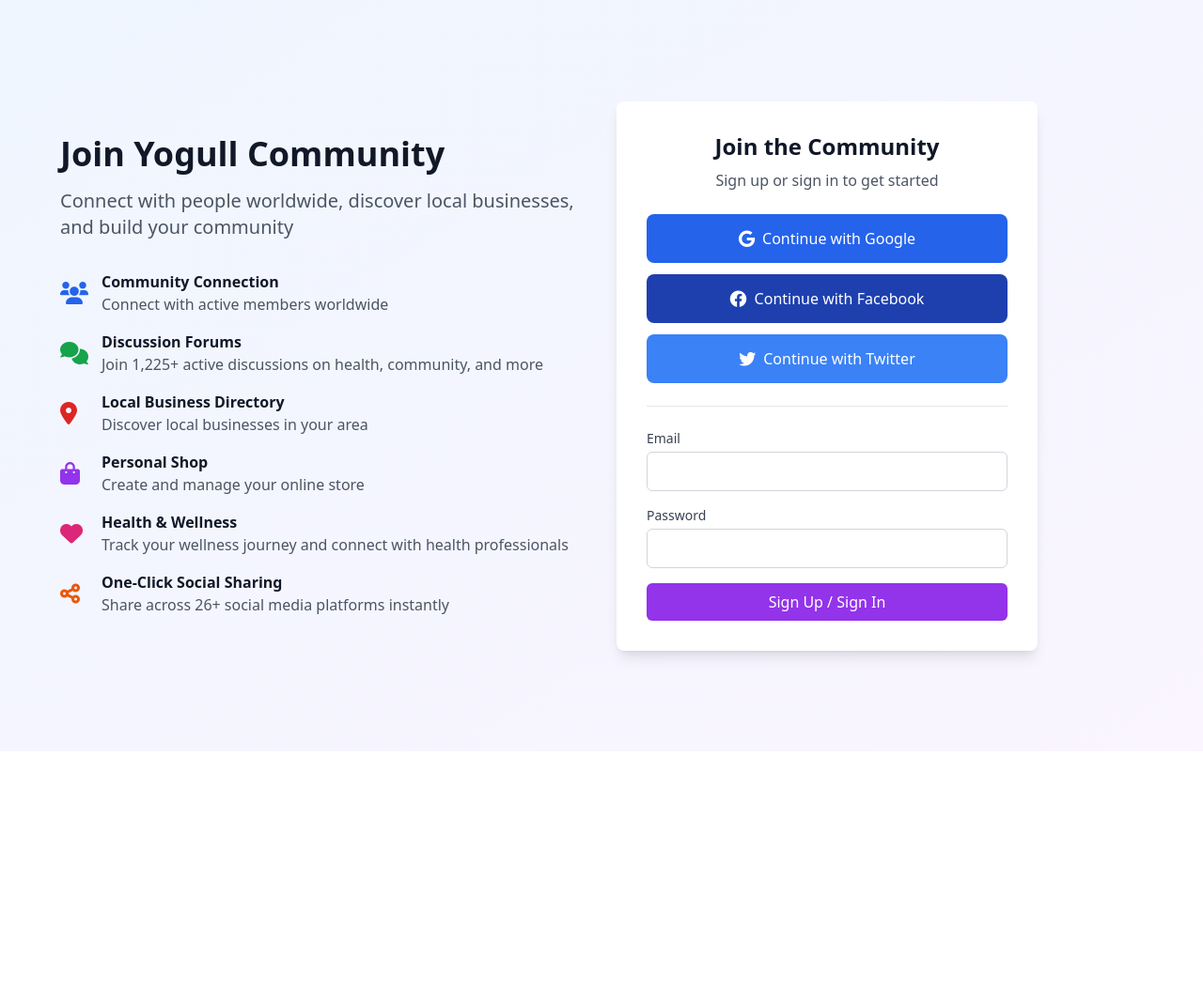
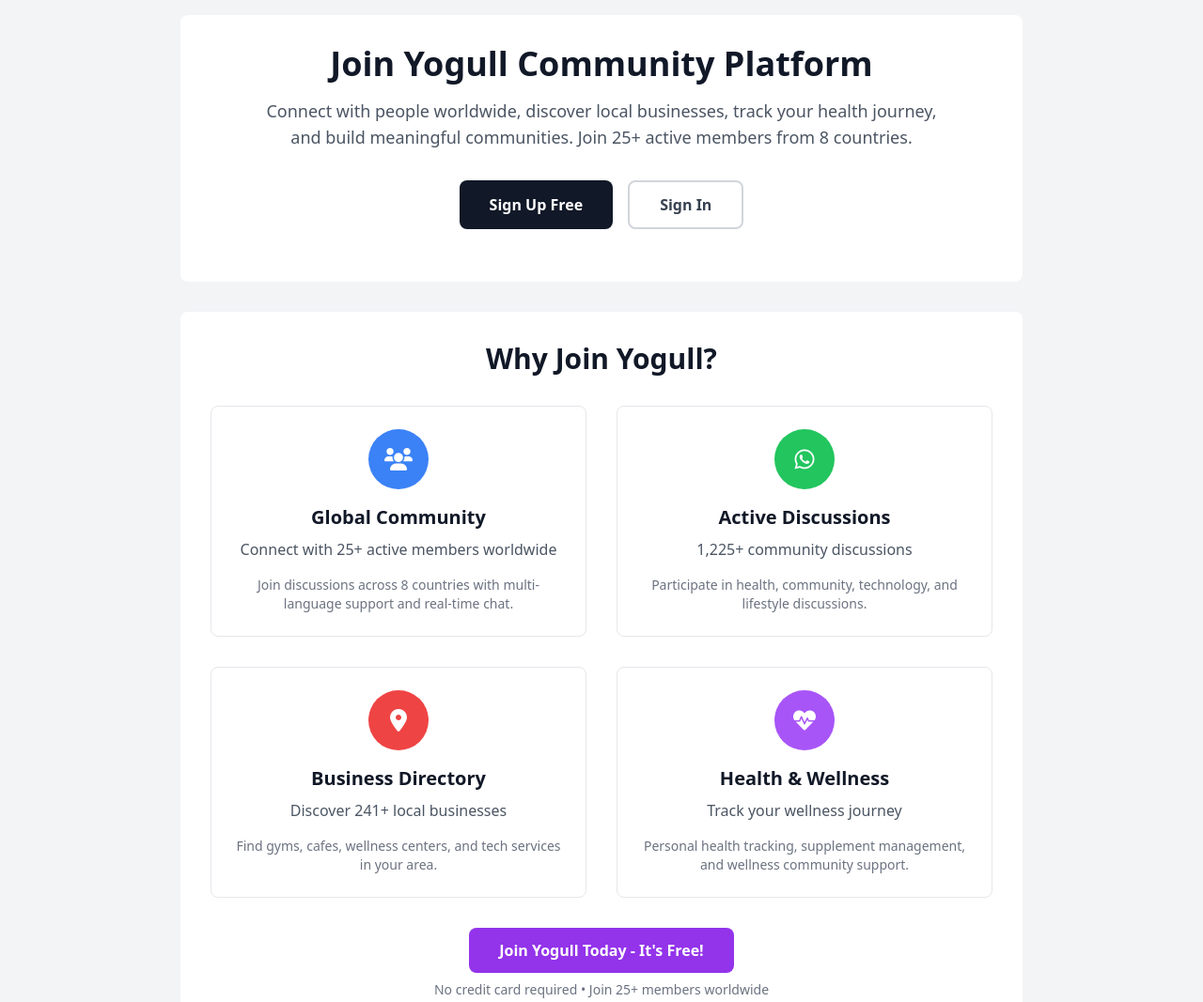
Before and after one commit to yogull/yogull-site, a plain HTML site: page index.html in a window 1280 px wide. Shown: the whole page at 94% size. Before the commit the page ends 800 px from the top, so only its background shows below. Drawn offline with nearby package versions, Linux system fonts and the light colour scheme.

Commit message:
Update index.html

```diff
--- a/index.html
+++ b/index.html
@@ -10,110 +10,88 @@
 <body class="bg-white">
 
 <!-- Landing/Signup Section -->
-<div id="landing" class="min-h-screen bg-gradient-to-br from-blue-50 to-purple-50">
+<div id="landing" class="min-h-screen bg-gray-100">
     <div class="min-h-screen flex items-center justify-center p-4">
-        <div class="max-w-6xl w-full grid lg:grid-cols-2 gap-8 items-center">
+        <div class="max-w-4xl w-full">
 
-            <!-- Left side - Platform benefits (About Us Information) -->
-            <div class="space-y-6">
-                <div class="text-center lg:text-left">
-                    <h1 class="text-4xl font-bold text-gray-900 mb-4">Join Yogull Community</h1>
-                    <p class="text-xl text-gray-600 mb-8">Connect with people worldwide, discover local businesses, and build your community</p>
-                </div>
+            <!-- Main Header Section -->
+            <div class="bg-white rounded-lg p-8 mb-8 text-center">
+                <h1 class="text-4xl font-bold text-gray-900 mb-4">Join Yogull Community Platform</h1>
+                <p class="text-lg text-gray-600 mb-8">
+                    Connect with people worldwide, discover local businesses, track your health journey,<br>
+                    and build meaningful communities. Join 25+ active members from 8 countries.
+                </p>
 
-                <div class="grid gap-4">
-                    <div class="flex items-center space-x-3">
-                        <i class="fas fa-users text-blue-600 text-2xl w-8"></i>
-                        <div>
-                            <h3 class="font-semibold text-gray-900">Community Connection</h3>
-                            <p class="text-gray-600">Connect with active members worldwide</p>
-                        </div>
-                    </div>
-
-                    <div class="flex items-center space-x-3">
-                        <i class="fas fa-comments text-green-600 text-2xl w-8"></i>
-                        <div>
-                            <h3 class="font-semibold text-gray-900">Discussion Forums</h3>
-                            <p class="text-gray-600">Join 1,225+ active discussions on health, community, and more</p>
-                        </div>
-                    </div>
-
-                    <div class="flex items-center space-x-3">
-                        <i class="fas fa-map-marker-alt text-red-600 text-2xl w-8"></i>
-                        <div>
-                            <h3 class="font-semibold text-gray-900">Local Business Directory</h3>
-                            <p class="text-gray-600">Discover local businesses in your area</p>
-                        </div>
-                    </div>
-
-                    <div class="flex items-center space-x-3">
-                        <i class="fas fa-shopping-bag text-purple-600 text-2xl w-8"></i>
-                        <div>
-                            <h3 class="font-semibold text-gray-900">Personal Shop</h3>
-                            <p class="text-gray-600">Create and manage your online store</p>
-                        </div>
-                    </div>
-
-                    <div class="flex items-center space-x-3">
-                        <i class="fas fa-heart text-pink-600 text-2xl w-8"></i>
-                        <div>
-                            <h3 class="font-semibold text-gray-900">Health & Wellness</h3>
-                            <p class="text-gray-600">Track your wellness journey and connect with health professionals</p>
-                        </div>
-                    </div>
-
-                    <div class="flex items-center space-x-3">
-                        <i class="fas fa-share-alt text-orange-600 text-2xl w-8"></i>
-                        <div>
-                            <h3 class="font-semibold text-gray-900">One-Click Social Sharing</h3>
-                            <p class="text-gray-600">Share across 26+ social media platforms instantly</p>
-                        </div>
-                    </div>
+                <div class="flex justify-center space-x-4 mb-6">
+                    <button onclick="showDashboard()" class="bg-gray-900 hover:bg-gray-800 text-white px-8 py-3 rounded-lg font-semibold">
+                        Sign Up Free
+                    </button>
+                    <button onclick="showDashboard()" class="bg-white hover:bg-gray-50 text-gray-700 border-2 border-gray-300 px-8 py-3 rounded-lg font-semibold">
+                        Sign In
+                    </button>
                 </div>
             </div>
 
-            <!-- Right side - Sign in/up box -->
-            <div className="flex justify-center lg:justify-end">
-                <div class="bg-white shadow-lg rounded-lg p-8 w-full max-w-md">
-                    <div class="text-center mb-6">
-                        <h2 class="text-2xl font-bold text-gray-900 mb-2">Join the Community</h2>
-                        <p class="text-gray-600">Sign up or sign in to get started</p>
+            <!-- Why Join Yogull Section -->
+            <div class="bg-white rounded-lg p-8">
+                <h2 class="text-3xl font-bold text-center text-gray-900 mb-8">Why Join Yogull?</h2>
+
+                <div class="grid grid-cols-1 md:grid-cols-2 gap-8">
+                    <!-- Global Community -->
+                    <div class="text-center p-6 border border-gray-200 rounded-lg">
+                        <div class="bg-blue-500 w-16 h-16 rounded-full flex items-center justify-center mx-auto mb-4">
+                            <i class="fas fa-users text-white text-2xl"></i>
+                        </div>
+                        <h3 class="text-xl font-bold text-gray-900 mb-2">Global Community</h3>
+                        <p class="text-gray-600 mb-4">Connect with 25+ active members worldwide</p>
+                        <p class="text-sm text-gray-500">
+                            Join discussions across 8 countries with multi-language support and real-time chat.
+                        </p>
                     </div>
 
-                    <!-- Social Login Buttons -->
-                    <div class="space-y-3 mb-6">
-                        <button onclick="showDashboard()" class="w-full bg-blue-600 hover:bg-blue-700 text-white py-3 px-4 rounded-lg flex items-center justify-center gap-2 font-medium">
-                            <i class="fab fa-google text-lg"></i>
-                            Continue with Google
-                        </button>
-
-                        <button onclick="showDashboard()" class="w-full bg-blue-800 hover:bg-blue-900 text-white py-3 px-4 rounded-lg flex items-center justify-center gap-2 font-medium">
-                            <i class="fab fa-facebook text-lg"></i>
-                            Continue with Facebook
-                        </button>
-
-                        <button onclick="showDashboard()" class="w-full bg-blue-500 hover:bg-blue-600 text-white py-3 px-4 rounded-lg flex items-center justify-center gap-2 font-medium">
-                            <i class="fab fa-twitter text-lg"></i>
-                            Continue with Twitter
-                        </button>
+                    <!-- Active Discussions -->
+                    <div class="text-center p-6 border border-gray-200 rounded-lg">
+                        <div class="bg-green-500 w-16 h-16 rounded-full flex items-center justify-center mx-auto mb-4">
+                            <i class="fab fa-whatsapp text-white text-2xl"></i>
+                        </div>
+                        <h3 class="text-xl font-bold text-gray-900 mb-2">Active Discussions</h3>
+                        <p class="text-gray-600 mb-4">1,225+ community discussions</p>
+                        <p class="text-sm text-gray-500">
+                            Participate in health, community, technology, and lifestyle discussions.
+                        </p>
                     </div>
 
-                    <!-- Email/Password Form -->
-                    <div class="border-t pt-6">
-                        <div class="space-y-4">
-                            <div>
-                                <label class="block text-sm font-medium text-gray-700 mb-1">Email</label>
-                                <input type="email" class="w-full px-3 py-2 border border-gray-300 rounded-md focus:outline-none focus:ring-2 focus:ring-blue-500">
-                            </div>
-                            <div>
-                                <label class="block text-sm font-medium text-gray-700 mb-1">Password</label>
-                                <input type="password" class="w-full px-3 py-2 border border-gray-300 rounded-md focus:outline-none focus:ring-2 focus:ring-blue-500">
-                            </div>
-                            <button onclick="showDashboard()" class="w-full bg-purple-600 hover:bg-purple-700 text-white py-2 px-4 rounded-md font-medium">
-                                Sign Up / Sign In
-                            </button>
+                    <!-- Local Business Directory -->
+                    <div class="text-center p-6 border border-gray-200 rounded-lg">
+                        <div class="bg-red-500 w-16 h-16 rounded-full flex items-center justify-center mx-auto mb-4">
+                            <i class="fas fa-map-marker-alt text-white text-2xl"></i>
                         </div>
+                        <h3 class="text-xl font-bold text-gray-900 mb-2">Business Directory</h3>
+                        <p class="text-gray-600 mb-4">Discover 241+ local businesses</p>
+                        <p class="text-sm text-gray-500">
+                            Find gyms, cafes, wellness centers, and tech services in your area.
+                        </p>
                     </div>
+
+                    <!-- Health & Wellness -->
+                    <div class="text-center p-6 border border-gray-200 rounded-lg">
+                        <div class="bg-purple-500 w-16 h-16 rounded-full flex items-center justify-center mx-auto mb-4">
+                            <i class="fas fa-heartbeat text-white text-2xl"></i>
+                        </div>
+                        <h3 class="text-xl font-bold text-gray-900 mb-2">Health & Wellness</h3>
+                        <p class="text-gray-600 mb-4">Track your wellness journey</p>
+                        <p class="text-sm text-gray-500">
+                            Personal health tracking, supplement management, and wellness community support.
+                        </p>
+                    </div>
+                </div>
+
+                <!-- Call to Action -->
+                <div class="mt-8 text-center">
+                    <button onclick="showDashboard()" class="bg-purple-600 hover:bg-purple-700 text-white px-8 py-3 rounded-lg font-semibold">
+                        Join Yogull Today - It's Free!
+                    </button>
+                    <p class="text-sm text-gray-500 mt-2">No credit card required • Join 25+ members worldwide</p>
                 </div>
             </div>
         </div>
```
